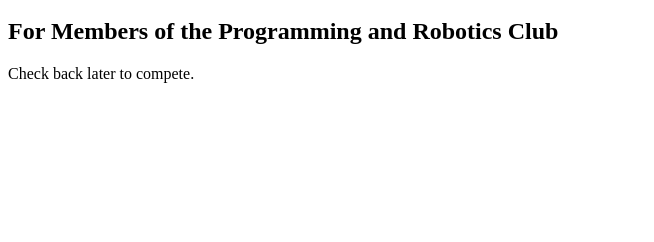
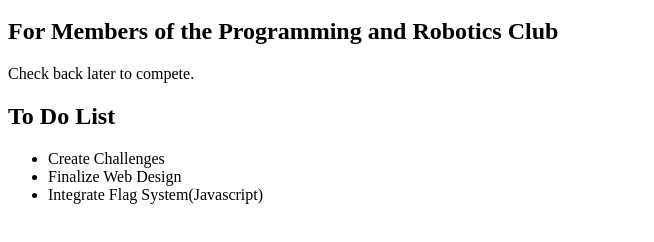
Before and after one commit to awjnsn/SBCTF-2015, a plain HTML site: page index.html in a window 1280 px wide. Shown: the part 48-290 px from the top of the page, without its empty margins (0-654 px from the left). Drawn offline with Linux system fonts and the light colour scheme.

Commit message:
Custom Error Pages
Custom error page added, to do list added

```diff
--- a/index.html
+++ b/index.html
@@ -6,5 +6,11 @@
 	<h1>Stone Bridge High School Capture the Flag</h1>
 	<h2>For Members of the Programming and Robotics Club</h2>
 	<p>Check back later to compete.</p>
+	<h2>To Do List</h2>
+	<ul>
+		<li>Create Challenges</li>
+		<li>Finalize Web Design</li>
+		<li>Integrate Flag System(Javascript)</li>
+	</ul>
 </body>
 </html>
```
Also changed, not shown: 404.html (added, +8 -0 lines).
